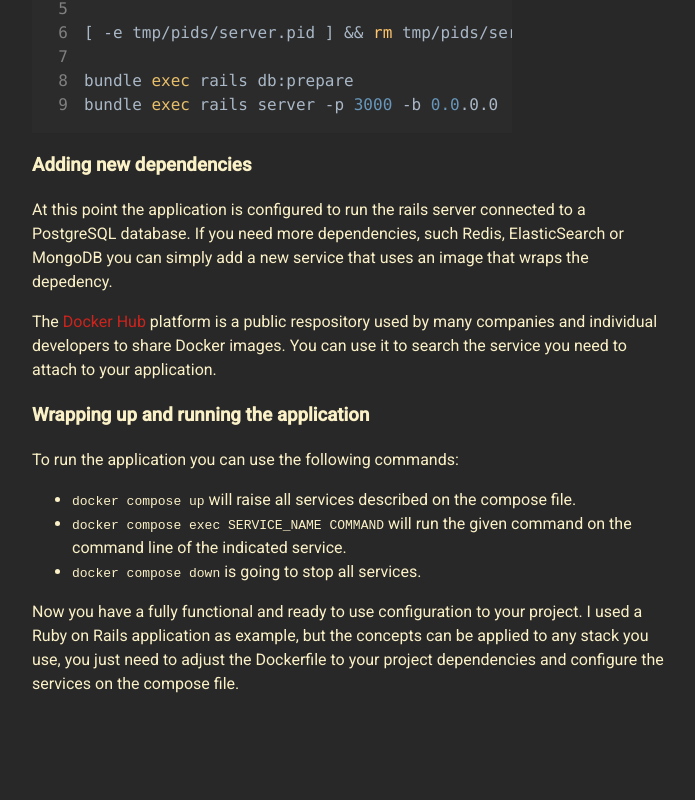
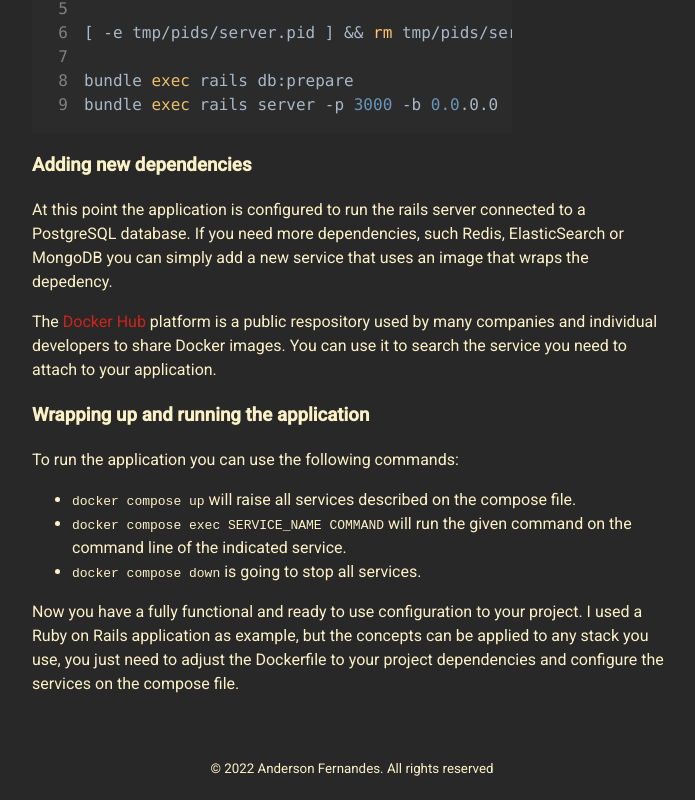
Before and after one commit to andersonfernandes/andersonfernandes.dev, a Next.js app: page /blog/dockerizing-a-rails-app in a window 1280 px wide. Shown: the part 2624-3424 px from the top of the page, without its empty margins (288-983 px from the left). Before the commit the page ends 3336 px from the top, so only its background shows below. Built offline with nearby package versions, Linux system fonts and the light colour scheme; no server answers.

Commit message:
Add post footer
Signed-off-by: Anderson Fernandes <fernandesanderson14@gmail.com>

```diff
--- a/pages/blog/[slug].js
+++ b/pages/blog/[slug].js
@@ -7,8 +7,11 @@ import PostHeader from "../../components/PostHeader"
 import { getAllPostSlugs, getPostBySlug } from "../../lib/posts_loader"
 import getSiteMeta from "../../lib/site_metadata"
 
+import styles from '../../styles/Blog.module.scss'
+
 export default function Post({ meta, data, content }) {
   return (
+    <>
       <BlogLayout meta={ meta } pageMeta={ data }>
         <PostHeader title={ data.title } date={ data.date } updated={ data.updated } />
 
@@ -18,6 +21,9 @@ export default function Post({ meta, data, content }) {
           renderers={{ code: CodeBlock }}
         />
       </BlogLayout>
+
+      <footer className={styles.footer}> <small>&copy; { currentYear() } Anderson Fernandes. All rights reserved</small> </footer>
+    </>
   )
 }
 
@@ -43,3 +49,8 @@ export async function getStaticPaths() {
     fallback: false
   };
 }
+
+function currentYear() {
+  const today = new Date()
+  return today.getFullYear()
+}
--- a/styles/Blog.module.scss
+++ b/styles/Blog.module.scss
@@ -28,3 +28,9 @@
     }
   }
 }
+
+.footer {
+  width: 100%;
+  text-align: center;
+  margin: 60px 0px 20px;
+}
```
Lines whose indentation alone changed are shown as unchanged.
